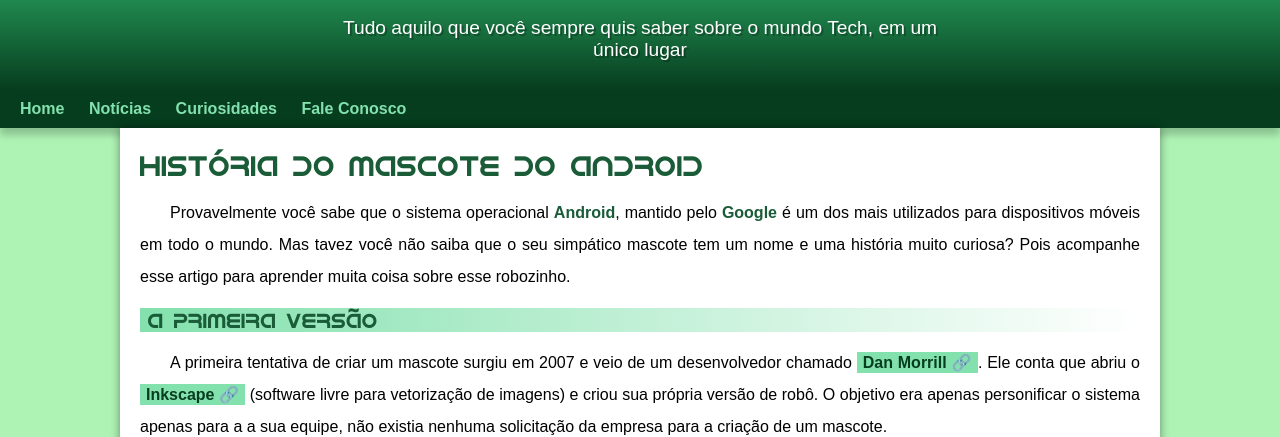
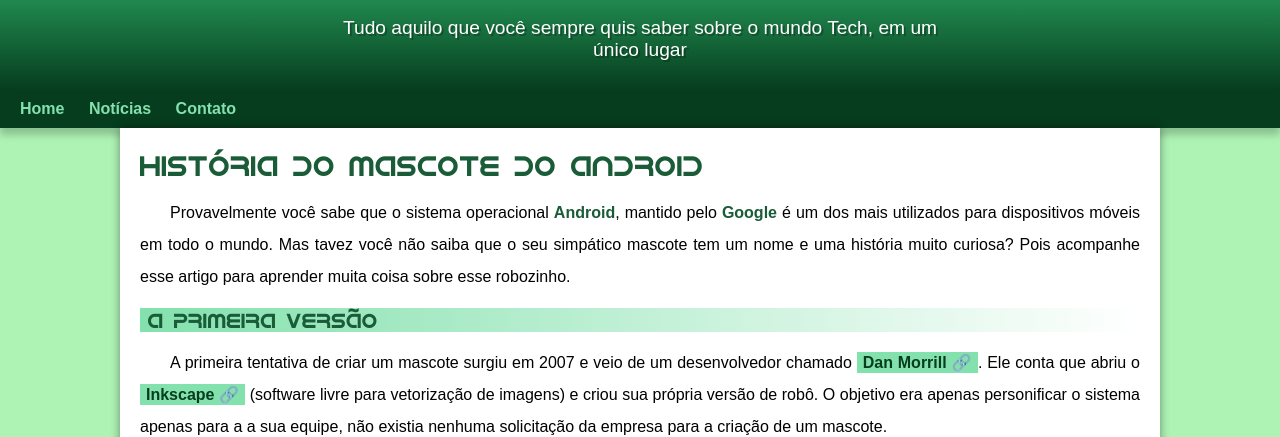
Before and after one commit to gabrielaburger/projeto-android, a plain HTML site: page index.html in a window 1280 px wide. Shown: the part 100-537 px from the top of the page. Drawn offline with Linux system fonts and the light colour scheme.

Commit message:
problema de padding corrigido

```diff
--- a/index.html
+++ b/index.html
@@ -15,8 +15,7 @@
 <nav>
     <a href="#">Home</a>
     <a href="#">Notícias</a>
-    <a href="#">Curiosidades</a>
-    <a href="">Fale Conosco</a>
+    <a href="">Contato</a>
 </nav>
 <main>
     <article>
--- a/style.css
+++ b/style.css
@@ -59,7 +59,7 @@ header > p {
     padding-right: 10px;
     padding-left: 10px;
     margin: auto;
-    margin-bottom: 20px;
+    padding-bottom: 20px;
     text-shadow: 2px 2px 0px rgba(0, 0, 0, 0.267);
 }
 
```
